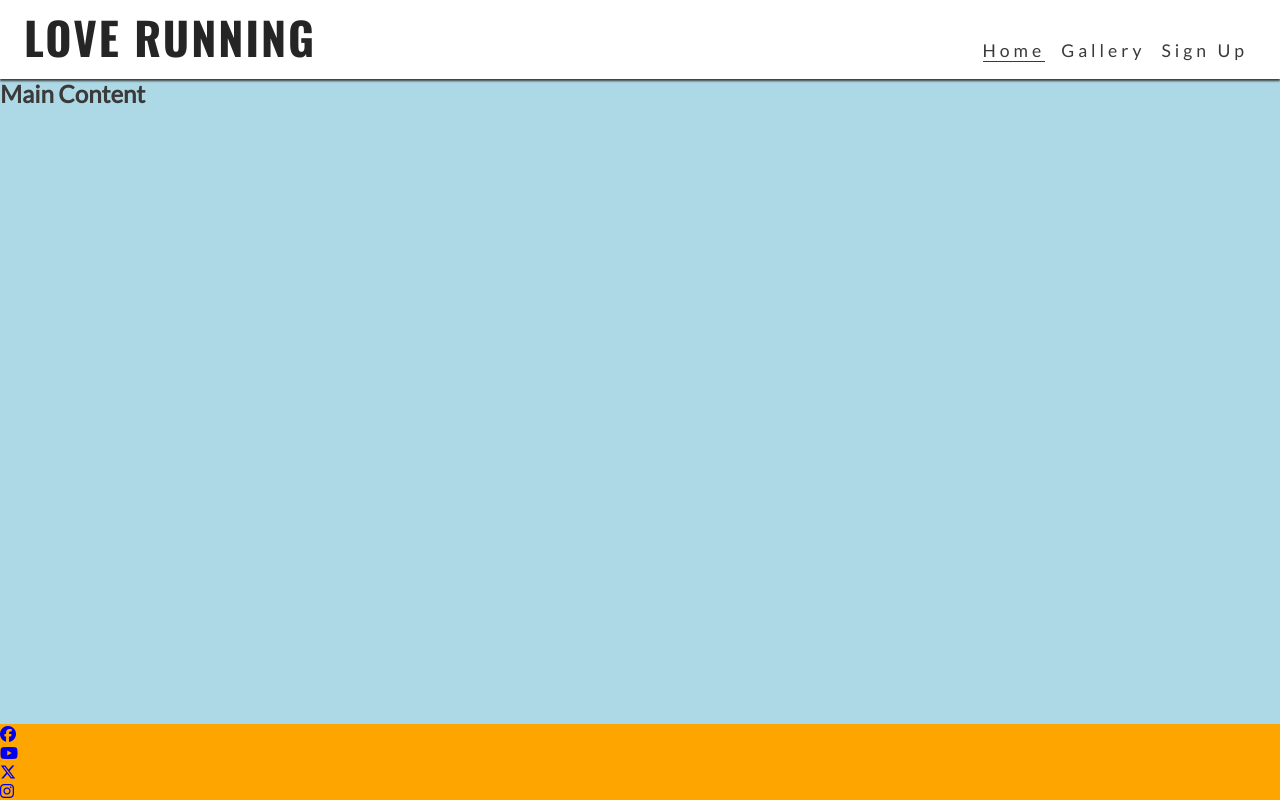
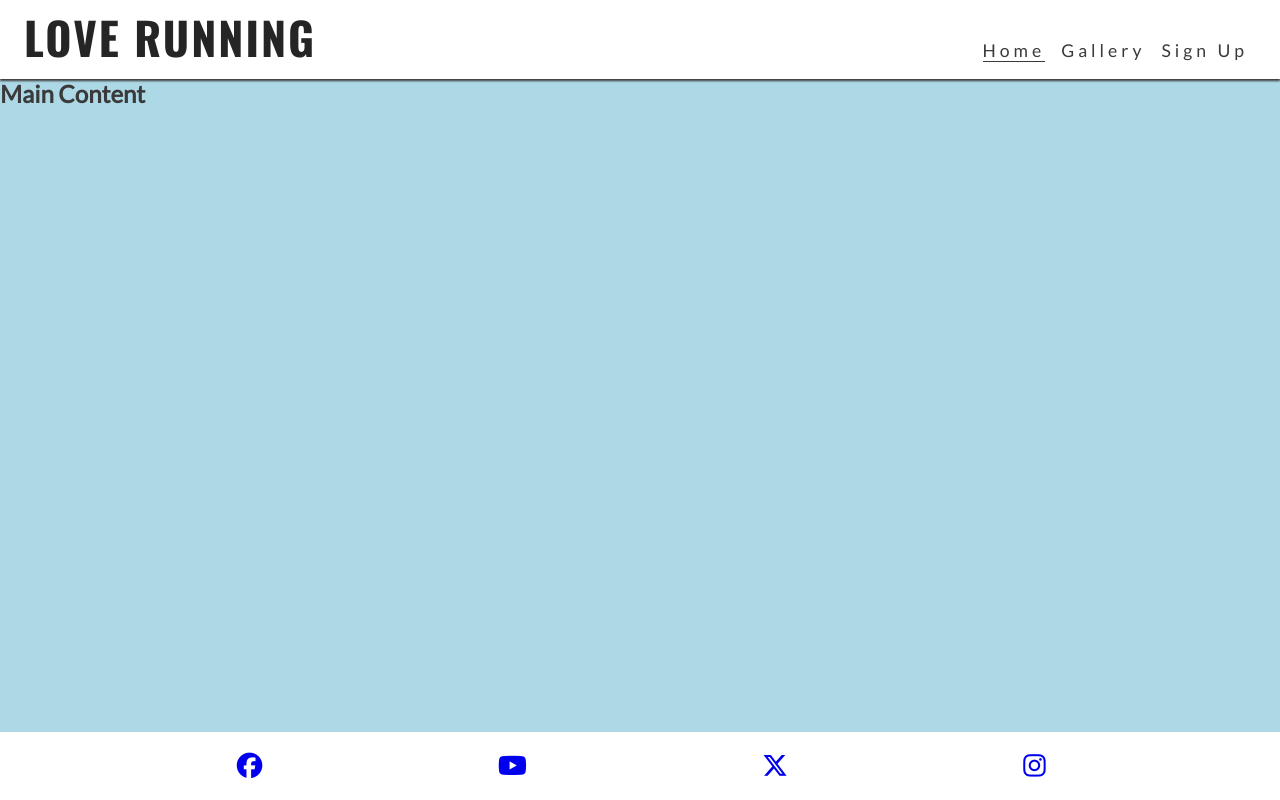
Before and after one commit to FHCampbell1999/love-running, a plain HTML site: page index.html in a window 1280 px wide. Drawn offline with nearby package versions, Linux system fonts and the light colour scheme.

Commit message:
Styles icons for all screen-sizes appropriately

```diff
--- a/assets/css/style.css
+++ b/assets/css/style.css
@@ -90,8 +90,17 @@ main {
 }
 
 /* footer */
-footer {
-    background-color: orange;
+#social-networks {
+    text-align: center;
+    padding: 20px 0;
+    display: flex;
+    justify-content: space-evenly;
+    list-style-type: none;
+}
+
+#social-networks i {
+    font-size: 160%;
+    padding: 5%;
 }
 
 /* Media query: tablets and larger */
--- a/index.html
+++ b/index.html
@@ -38,7 +38,7 @@
     </main>
 
     <footer>
-        <ul>
+        <ul id="social-networks">
             <li><a href="https://www.facebook.com/" target="_blank" rel="noopener" aria-label="Visit our Facebook page (opens in a new tab)"><i class="fa-brands fa-facebook"></i></a></li>
             <li><a href="https://www.youtube.com/" target="_blank" rel="noopener" aria-label="Visit our Youtube channel"><i class="fa-brands fa-youtube"></i></a></li>
             <li><a href="https://x.com/" target="_blank" rel="noopener" aria-label="Follow us on X"><i class="fa-brands fa-x-twitter"></i></a></li>
```
